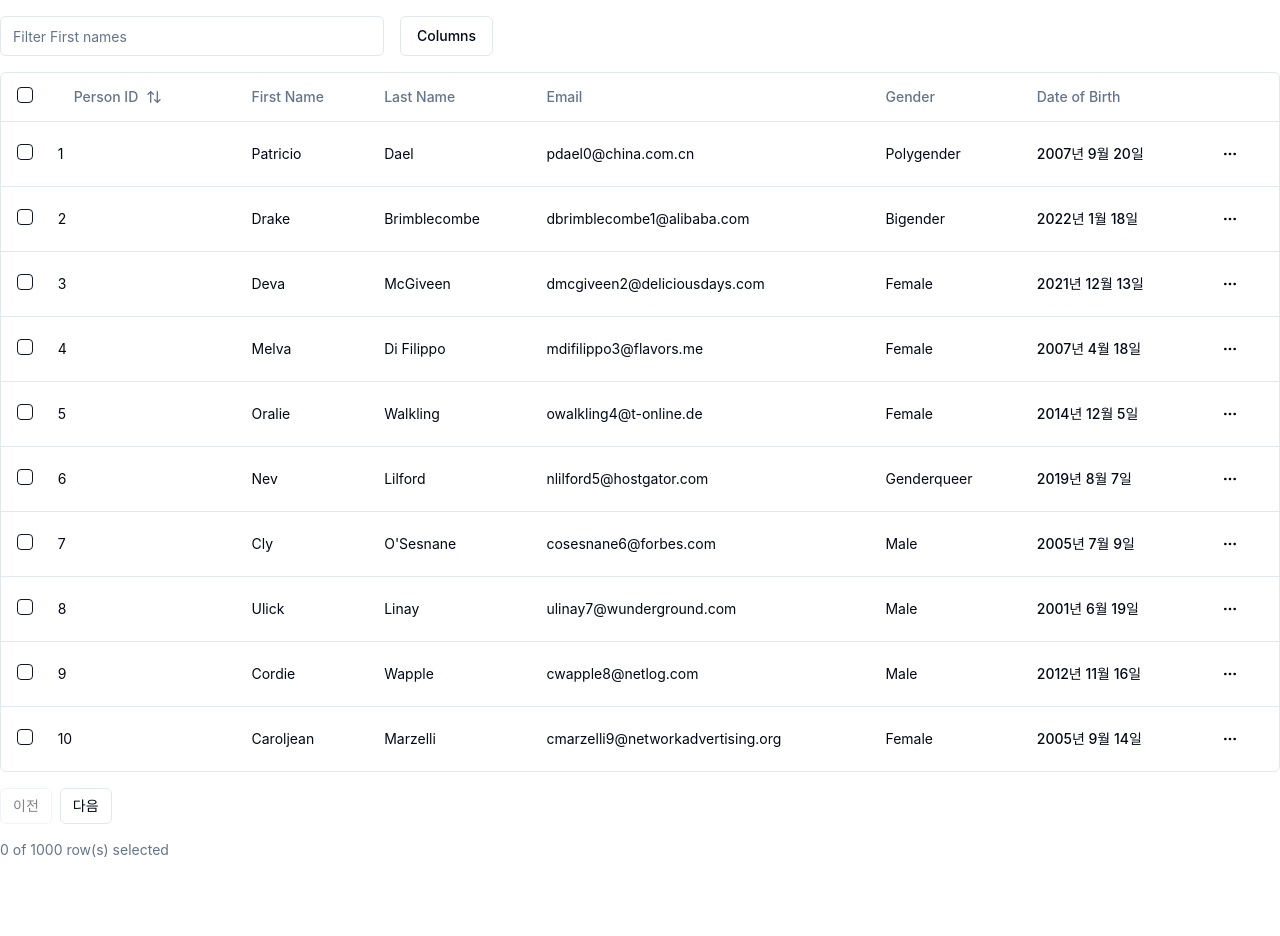
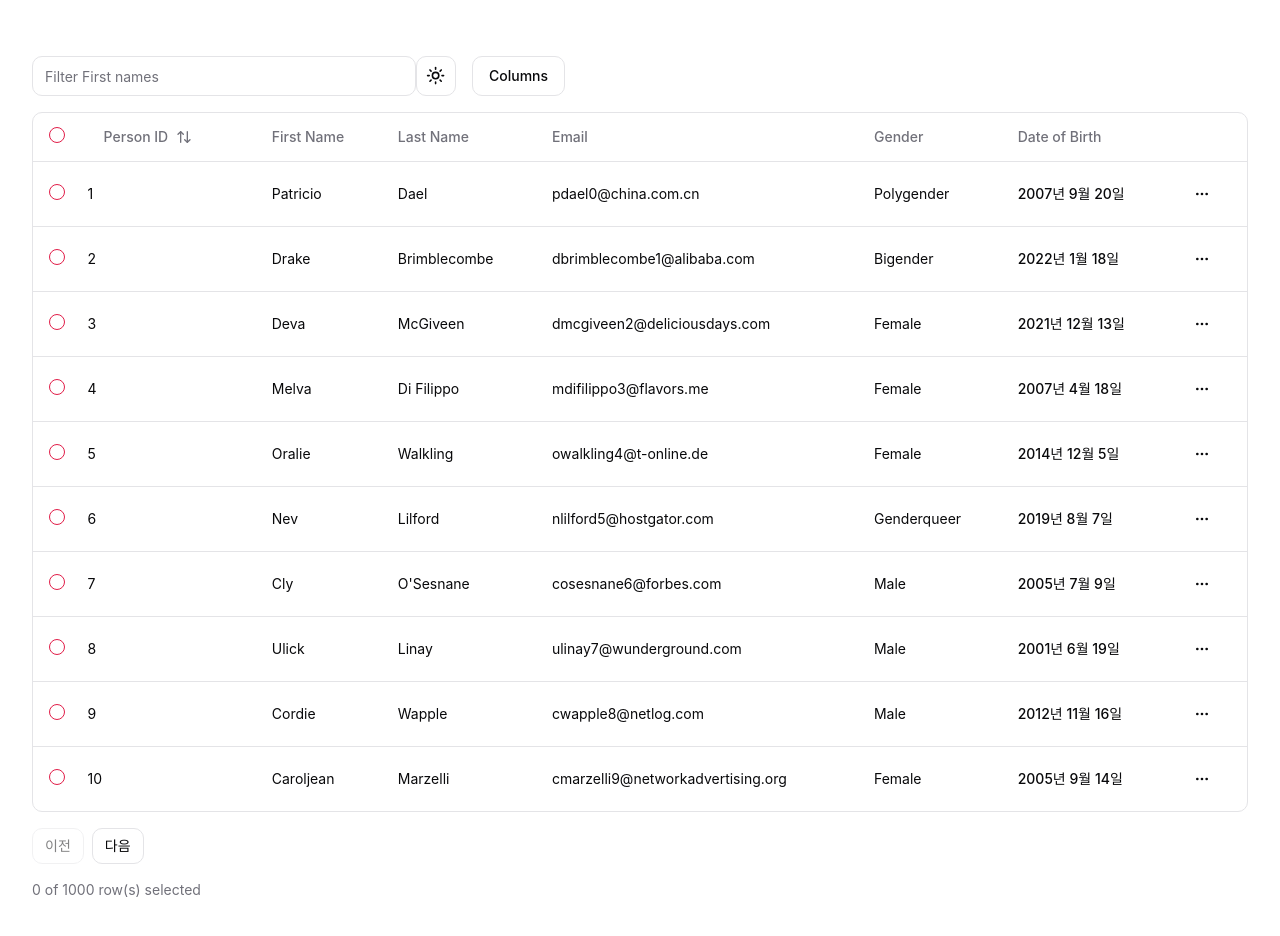
Before and after one commit to min33sky/tabletable, a Next.js app: page /people in a window 1280 px wide. Shown: the top 936 px of the page. Before the commit the page ends 860 px from the top, so only its background shows below. Built offline with nearby package versions, Linux system fonts and the light colour scheme; a web font is replaced by a local one.

Commit message:
feat: add dark mode

```diff
--- a/package.json
+++ b/package.json
@@ -23,6 +23,7 @@
     "eslint-config-next": "13.4.13",
     "lucide-react": "0.263.1",
     "next": "13.4.13",
+    "next-themes": "^0.2.1",
     "postcss": "8.4.27",
     "react": "18.2.0",
     "react-dom": "18.2.0",
--- a/src/app/globals.css
+++ b/src/app/globals.css
@@ -7,64 +7,47 @@
 @layer base {
   :root {
     --background: 0 0% 100%;
-    --foreground: 222.2 84% 4.9%;
-
+    --foreground: 240 10% 3.9%;
     --card: 0 0% 100%;
-    --card-foreground: 222.2 84% 4.9%;
-
+    --card-foreground: 240 10% 3.9%;
     --popover: 0 0% 100%;
-    --popover-foreground: 222.2 84% 4.9%;
-
-    --primary: 222.2 47.4% 11.2%;
-    --primary-foreground: 210 40% 98%;
-
-    --secondary: 210 40% 96.1%;
-    --secondary-foreground: 222.2 47.4% 11.2%;
-
-    --muted: 210 40% 96.1%;
-    --muted-foreground: 215.4 16.3% 46.9%;
-
-    --accent: 210 40% 96.1%;
-    --accent-foreground: 222.2 47.4% 11.2%;
-
+    --popover-foreground: 240 10% 3.9%;
+    --primary: 346.8 77.2% 49.8%;
+    --primary-foreground: 355.7 100% 97.3%;
+    --secondary: 240 4.8% 95.9%;
+    --secondary-foreground: 240 5.9% 10%;
+    --muted: 240 4.8% 95.9%;
+    --muted-foreground: 240 3.8% 46.1%;
+    --accent: 240 4.8% 95.9%;
+    --accent-foreground: 240 5.9% 10%;
     --destructive: 0 84.2% 60.2%;
-    --destructive-foreground: 210 40% 98%;
-
-    --border: 214.3 31.8% 91.4%;
-    --input: 214.3 31.8% 91.4%;
-    --ring: 222.2 84% 4.9%;
-
-    --radius: 0.5rem;
+    --destructive-foreground: 0 0% 98%;
+    --border: 240 5.9% 90%;
+    --input: 240 5.9% 90%;
+    --ring: 346.8 77.2% 49.8%;
+    --radius: 0.75rem;
   }
 
   .dark {
-    --background: 222.2 84% 4.9%;
-    --foreground: 210 40% 98%;
-
-    --card: 222.2 84% 4.9%;
-    --card-foreground: 210 40% 98%;
-
-    --popover: 222.2 84% 4.9%;
-    --popover-foreground: 210 40% 98%;
-
-    --primary: 210 40% 98%;
-    --primary-foreground: 222.2 47.4% 11.2%;
-
-    --secondary: 217.2 32.6% 17.5%;
-    --secondary-foreground: 210 40% 98%;
-
-    --muted: 217.2 32.6% 17.5%;
-    --muted-foreground: 215 20.2% 65.1%;
-
-    --accent: 217.2 32.6% 17.5%;
-    --accent-foreground: 210 40% 98%;
-
+    --background: 20 14.3% 4.1%;
+    --foreground: 0 0% 95%;
+    --card: 24 9.8% 10%;
+    --card-foreground: 0 0% 95%;
+    --popover: 0 0% 9%;
+    --popover-foreground: 0 0% 95%;
+    --primary: 346.8 77.2% 49.8%;
+    --primary-foreground: 355.7 100% 97.3%;
+    --secondary: 240 3.7% 15.9%;
+    --secondary-foreground: 0 0% 98%;
+    --muted: 0 0% 15%;
+    --muted-foreground: 240 5% 64.9%;
+    --accent: 12 6.5% 15.1%;
+    --accent-foreground: 0 0% 98%;
     --destructive: 0 62.8% 30.6%;
-    --destructive-foreground: 210 40% 98%;
-
-    --border: 217.2 32.6% 17.5%;
-    --input: 217.2 32.6% 17.5%;
-    --ring: hsl(212.7, 26.8%, 83.9);
+    --destructive-foreground: 0 85.7% 97.3%;
+    --border: 240 3.7% 15.9%;
+    --input: 240 3.7% 15.9%;
+    --ring: 346.8 77.2% 49.8%;
   }
 }
 
--- a/src/app/layout.tsx
+++ b/src/app/layout.tsx
@@ -1,3 +1,4 @@
+import { ThemeProvider } from '@/components/theme-provider';
 import './globals.css';
 import type { Metadata } from 'next';
 
@@ -12,8 +13,12 @@ export default function RootLayout({
   children: React.ReactNode;
 }) {
   return (
-    <html lang="ko">
-      <body className="">{children}</body>
+    <html lang="ko" suppressHydrationWarning>
+      <body className="">
+        <ThemeProvider attribute="class" defaultTheme="system" enableSystem>
+          {children}
+        </ThemeProvider>
+      </body>
     </html>
   );
 }
--- a/src/app/people/data-table.tsx
+++ b/src/app/people/data-table.tsx
@@ -30,6 +30,7 @@ import {
   DropdownMenuContent,
   DropdownMenuTrigger,
 } from '@/components/ui/dropdown-menu';
+import { ThemeToggle } from '@/components/ThemeToggle';
 
 interface DataTableProps<TData, TValue> {
   columns: ColumnDef<TData, TValue>[];
@@ -87,6 +88,9 @@ export function DataTable<TData, TValue>({
           }}
           className="max-w-sm"
         />
+
+        {/* Theme Selector */}
+        <ThemeToggle />
 
         {/* Column Visibility */}
         <DropdownMenu>
--- a/src/app/people/page.tsx
+++ b/src/app/people/page.tsx
@@ -4,5 +4,9 @@ import { columns } from './columns';
 import { people } from '../data/people';
 
 export default function PeoplePage() {
-  return <DataTable columns={columns} data={people} />;
+  return (
+    <div className="container py-10 mx-auto">
+      <DataTable columns={columns} data={people} />
+    </div>
+  );
 }
--- /dev/null
+++ b/src/components/ThemeToggle.tsx
@@ -0,0 +1,45 @@
+'use client';
+
+import * as React from 'react';
+import { Moon, Sun } from 'lucide-react';
+import { useTheme } from 'next-themes';
+
+import { Button } from '@/components/ui/button';
+import {
+  DropdownMenu,
+  DropdownMenuContent,
+  DropdownMenuItem,
+  DropdownMenuTrigger,
+} from '@/components/ui/dropdown-menu';
+
+export function ThemeToggle({
+  className,
+  ...props
+}: React.HTMLAttributes<HTMLDivElement>) {
+  const { setTheme } = useTheme();
+
+  return (
+    <div className={className} {...props}>
+      <DropdownMenu>
+        <DropdownMenuTrigger asChild>
+          <Button variant="outline" size="icon">
+            <Sun className="h-[1.2rem] w-[1.2rem] rotate-0 scale-100 transition-all dark:-rotate-90 dark:scale-0" />
+            <Moon className="absolute h-[1.2rem] w-[1.2rem] rotate-90 scale-0 transition-all dark:rotate-0 dark:scale-100" />
+            <span className="sr-only">Toggle theme</span>
+          </Button>
+        </DropdownMenuTrigger>
+        <DropdownMenuContent align="end">
+          <DropdownMenuItem onClick={() => setTheme('light')}>
+            기본
+          </DropdownMenuItem>
+          <DropdownMenuItem onClick={() => setTheme('dark')}>
+            다크
+          </DropdownMenuItem>
+          <DropdownMenuItem onClick={() => setTheme('system')}>
+            시스템
+          </DropdownMenuItem>
+        </DropdownMenuContent>
+      </DropdownMenu>
+    </div>
+  );
+}
--- /dev/null
+++ b/src/components/theme-provider.tsx
@@ -0,0 +1,9 @@
+'use client';
+
+import * as React from 'react';
+import { ThemeProvider as NextThemesProvider } from 'next-themes';
+import { type ThemeProviderProps } from 'next-themes/dist/types';
+
+export function ThemeProvider({ children, ...props }: ThemeProviderProps) {
+  return <NextThemesProvider {...props}>{children}</NextThemesProvider>;
+}
```
Also changed, not shown: 1 other file (tests, documents, lock files or other folders).
